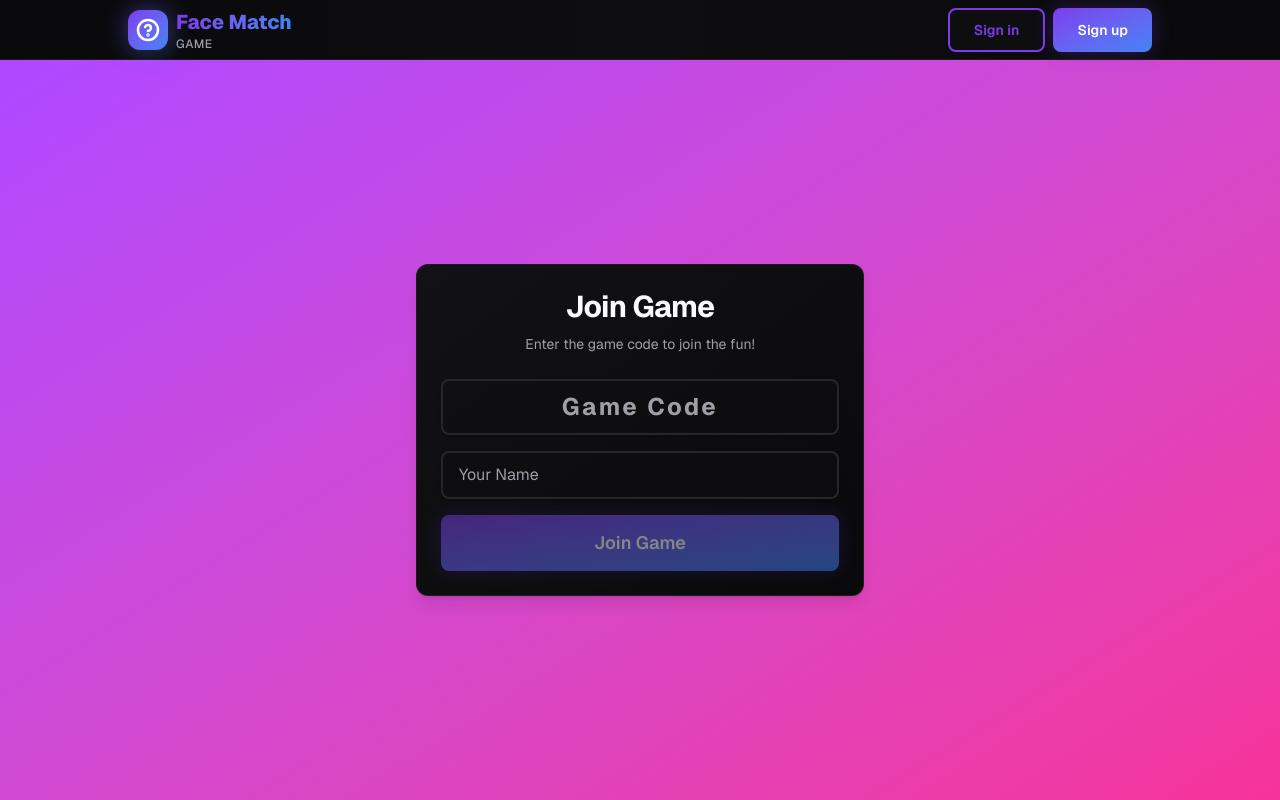
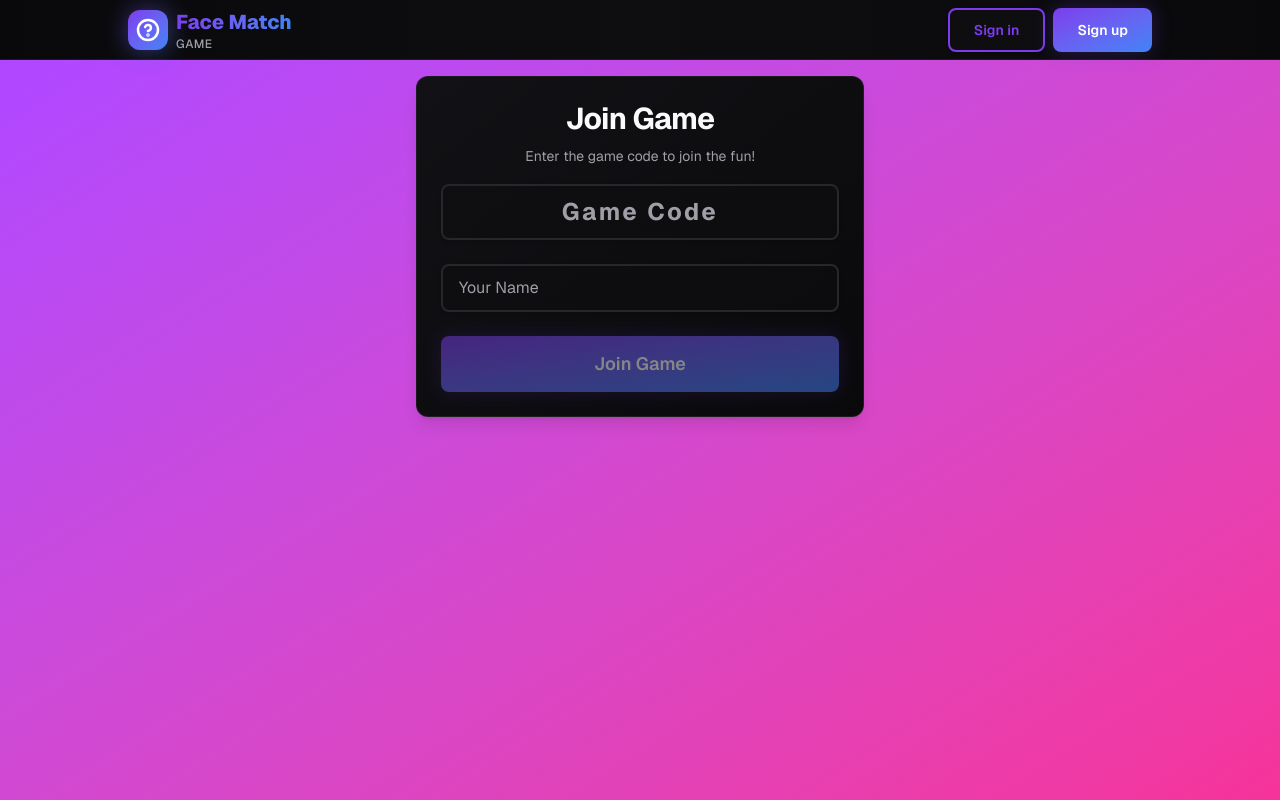
Before and after one commit to drexxdk/face-match, a Next.js app: page /game/join in a window 1280 px wide. Built offline with nearby package versions, Linux system fonts and the light colour scheme; no server answers.

Commit message:
minor design improvement

```diff
--- a/app/game/join/page.tsx
+++ b/app/game/join/page.tsx
@@ -108,14 +108,14 @@ export default function JoinGamePage() {
   );
 
   return (
-    <div className="flex grow items-center justify-center p-4">
-      <Card className="m-4 flex w-full max-w-md flex-col gap-6">
+    <div className="relative flex grow flex-col items-center gap-2 p-4">
+      <Card className="w-full max-w-md">
         <CardHeader className="text-center">
           <CardTitle className="text-3xl font-bold">Join Game</CardTitle>
           <CardDescription>Enter the game code to join the fun!</CardDescription>
         </CardHeader>
         <CardContent>
-          <form onSubmit={handleJoin} className="flex flex-col gap-4" suppressHydrationWarning>
+          <form onSubmit={handleJoin} className="flex flex-col gap-6" suppressHydrationWarning>
             <Input
               placeholder="Game Code"
               value={gameCode}
--- a/app/game/results/page.tsx
+++ b/app/game/results/page.tsx
@@ -8,6 +8,7 @@ import { Card, CardContent, CardDescription, CardHeader, CardTitle } from '@/com
 import { Confetti } from '@/components/ui/confetti';
 import { sound } from '@/lib/sounds';
 import { createClient } from '@/lib/supabase/client';
+
 import { logger, logError } from '@/lib/logger';
 import { useRealtimeSubscription, getPayloadNew } from '@/lib/hooks/use-realtime';
 import { getGameSessionStatus, getPlayerJoinRecord } from '@/lib/queries';
```
